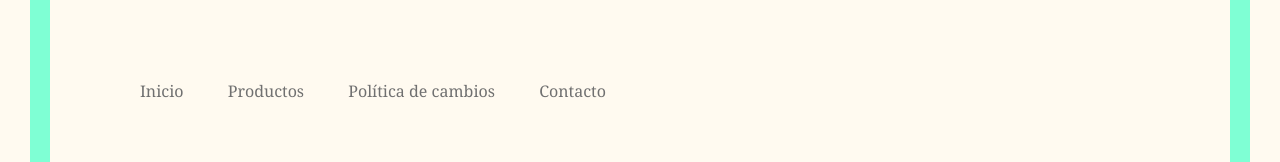
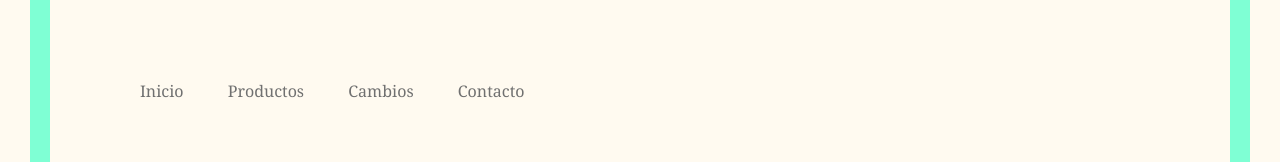
Before and after one commit to Allispossiblility/Grupo-2-TPO-2023, a plain HTML site: page CONTACTO.html in a window 1280 px wide. Shown: the part 625-787 px from the top of the page. Drawn offline with Linux system fonts and the light colour scheme.

Commit message:
Update CONTACTO.html

```diff
--- a/CONTACTO.html
+++ b/CONTACTO.html
@@ -29,7 +29,7 @@
         <li>
           <a href="index.html">Inicio</a>
           <a href="PRODUCTOS.html">Productos</a>
-          <a href="CAMBIOS.html">Política de cambios</a>
+          <a href="CAMBIOS.html">Cambios</a>
           <a href="CONTACTO.html">Contacto</a>
           </li>
        </ul>
```
